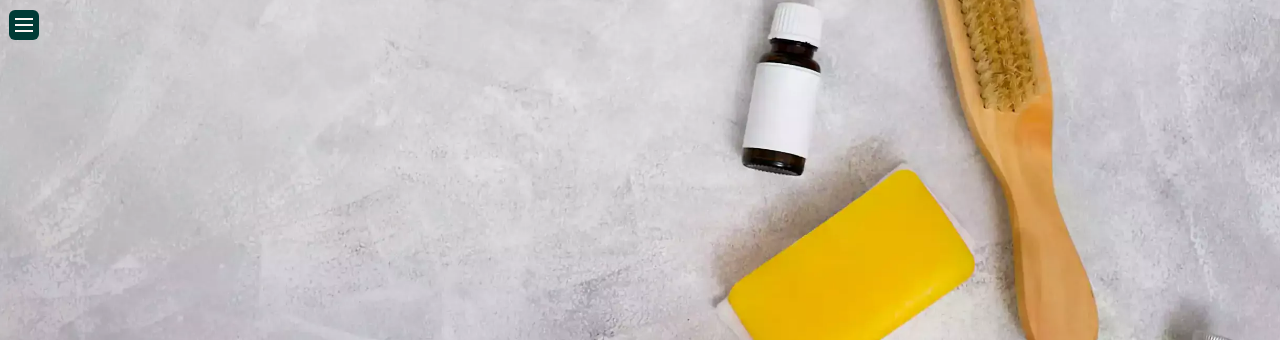
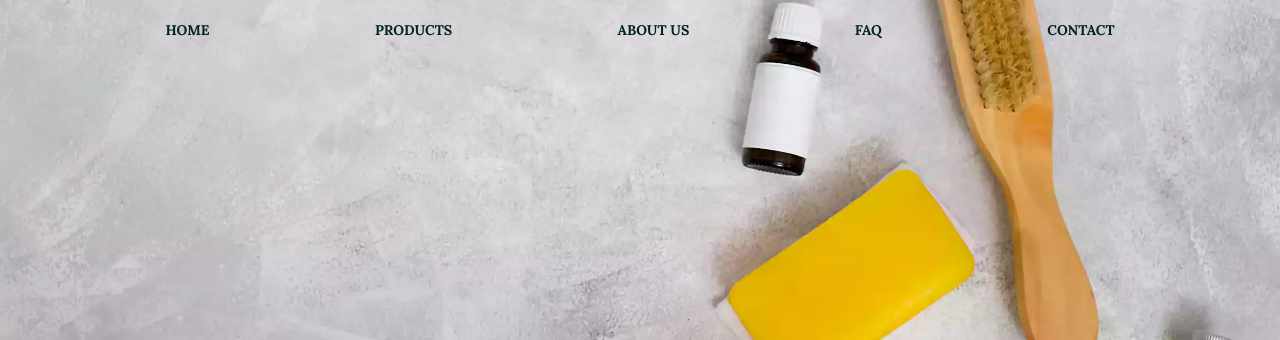
Before and after one commit to iamdulce/Flidais, a plain HTML site: page index.html in a window 1280 px wide. Shown: the top 340 px of the page. Drawn offline with Linux system fonts and the light colour scheme; a web font is replaced by a local one.

Commit message:
disabled burger button from tablet size-screen onwards and modified nav section

```diff
--- a/css/tablet.css
+++ b/css/tablet.css
@@ -1,3 +1,36 @@
+.nav__toggle {
+  display: none;
+}
+
+.nav {
+  width: 100%;
+}
+
+.nav__list {
+  width: 100%;
+  height: inherit;
+  background-color: transparent;
+  padding: 0;
+  justify-content: space-evenly;
+  align-items: center;
+  flex-direction: row;
+  transform: initial;
+  transition: initial;
+}
+
+.nav__item {
+  margin: 0;
+}
+
+.nav__item a {
+  color: var(--clr-text);
+  font-weight: 700;
+}
+
+.nav__item a:hover {
+  border-bottom: 2px;
+}
+
 .hero {
   background: url(../images/bg-tablet.webp) center no-repeat;
   background-size: cover;
```
